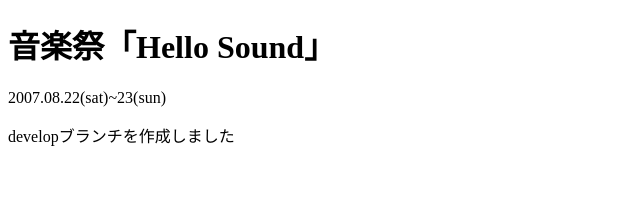
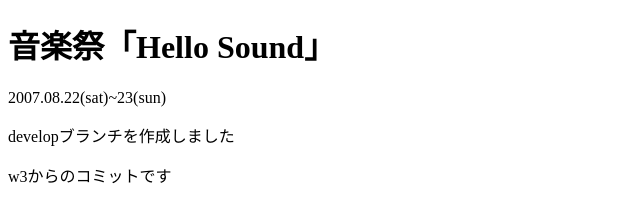
Before and after one commit to web-port4110-code/hello_sound, a plain HTML site: page index.html in a window 1280 px wide. Shown: the whole page, without its empty margins (0-640 px from the left). Drawn offline with Linux system fonts and the light colour scheme.

Commit message:
w3からのコミットです

```diff
--- a/index.html
+++ b/index.html
@@ -16,6 +16,7 @@
                 <h1 class="title-name">音楽祭「Hello Sound」</h1>
                 <p class="text-primary">2007.08.22(sat)~23(sun)</p>
                 <p>developブランチを作成しました</p>
+                <p>w3からのコミットです</p>
 
         </main>
     </body>
```
